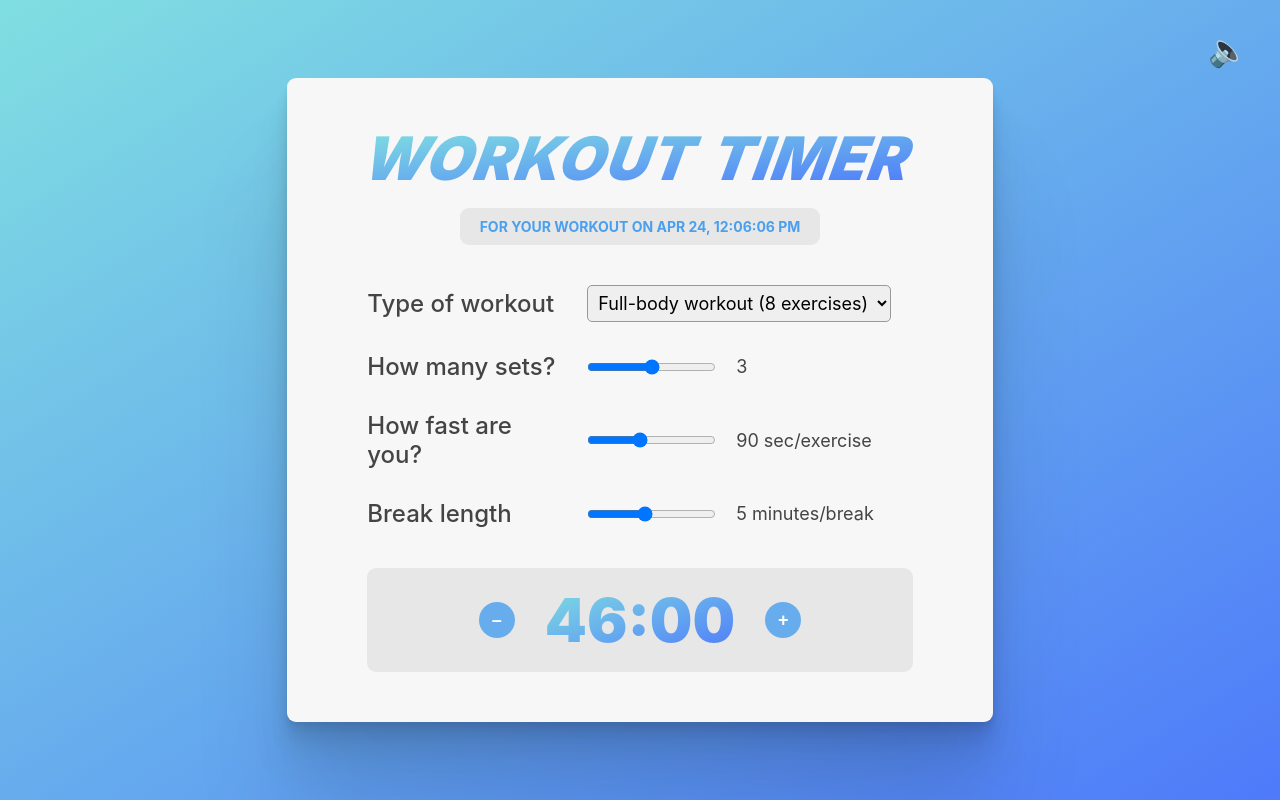
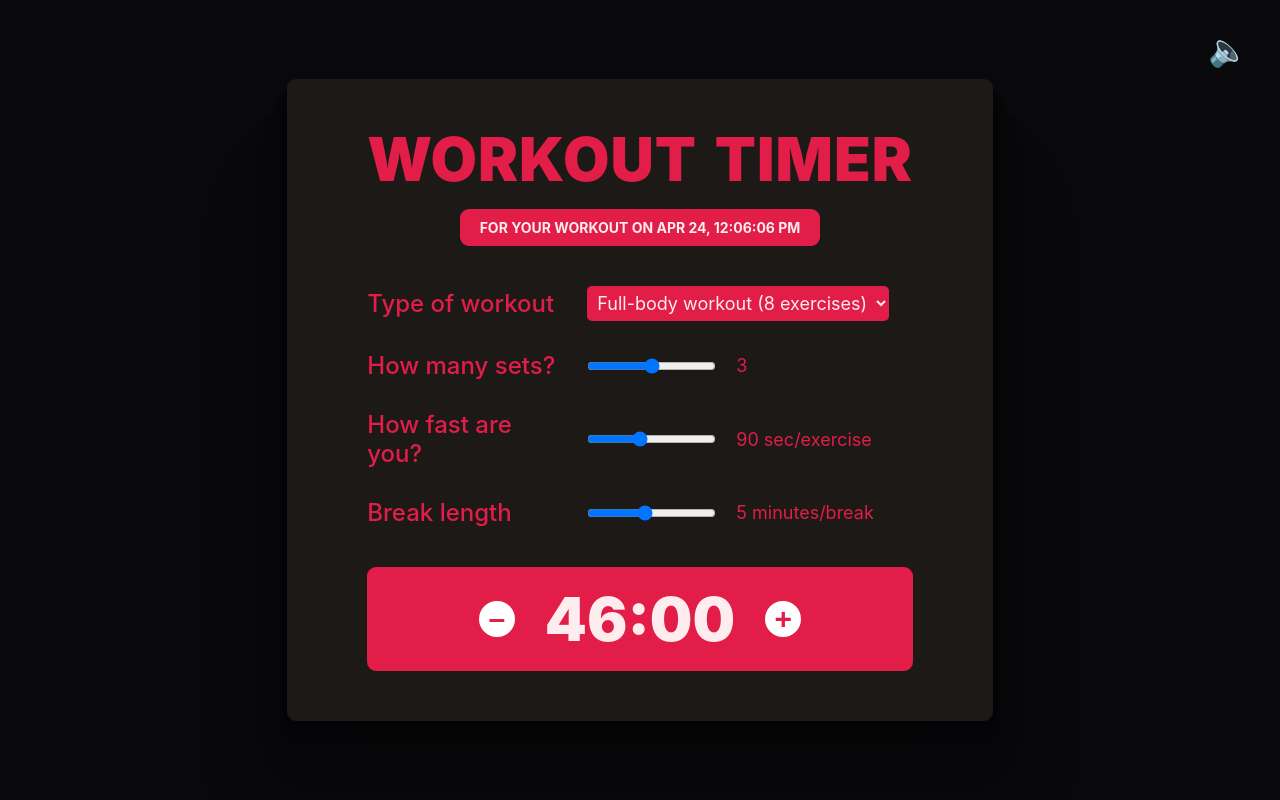
Before and after one commit to Bhupender2/Workout-timer, a React (Create React App) app: page / in a window 1280 px wide. Built offline with nearby package versions, Linux system fonts and the light colour scheme.

Commit message:
styling done

```diff
--- a/src/Calculator.js
+++ b/src/Calculator.js
@@ -36,12 +36,12 @@ const Calculator = memo(function Calculator({ workouts, allowSound }) {
     playSound();
   }, [allowSound, duration]); // on duration derived state variable change effect will run
 
-  useEffect(
-    function () {
-      document.title = `Your ${number} exercises workout`;
-    },
-    [number]
-  );
+  // useEffect(
+  //   function () {
+  //     document.title = `Your ${number} exercises workout`;
+  //   },
+  //   [number]
+  // );
   // usE effect able to access the outside scope state variable even the parent component already rendered  only because of closure
 
   function handleDec() {
--- a/src/index.css
+++ b/src/index.css
@@ -16,11 +16,11 @@ body {
   display: flex;
   align-items: center;
   justify-content: center;
-  background-image: linear-gradient(to right bottom, #80dfe1, #4e7afa);
+  background-image: linear-gradient(to right bottom, #09090B, #09090B);
 }
 
 main {
-  background-color: #f7f7f7;
+  background-color: #1C1917;
   padding: 5rem 8rem;
   border-radius: 9px;
   box-shadow: 0px 2.8px 2.8px rgba(0, 0, 0, 0.028),
@@ -39,9 +39,8 @@ h1 {
   line-height: 1;
   margin-bottom: 2rem;
   background-clip: text;
-  background-image: linear-gradient(to right bottom, #80dfe1, #4e7afa);
+  background-image: linear-gradient(to right bottom, #E11D48, #E11D48);
   color: transparent;
-  transform: skew(-20deg);
 }
 
 time {
@@ -50,12 +49,14 @@ time {
   text-align: center;
   margin: 0 auto;
   margin-bottom: 4rem;
-  background-color: #e7e7e7;
+
+  /* background-color: #FEECEE; */
+  background-color:#E11D48;
   border-radius: 9px;
   padding: 1rem;
   font-size: 1.4rem;
   font-weight: 700;
-  color: #4a9fee;
+  color: #FEECEE;
   text-transform: uppercase;
 }
 
@@ -77,18 +78,23 @@ label {
   font-size: 2.4rem;
   display: block;
   width: 20rem;
+  color:#E11D48
 }
 
 select {
   font-family: inherit;
   font-size: 1.8rem;
   padding: 0.6rem;
-  border: 1px solid #999;
+  color:#FEECEE;
+  border: none;
+
+  background-color:#E11D48;
   border-radius: 5px;
 }
 
 span {
   font-size: 1.8rem;
+  color:#E11D48
 }
 
 section {
@@ -96,7 +102,7 @@ section {
   align-items: center;
   justify-content: center;
   gap: 3rem;
-  background-color: #e7e7e7;
+  background-color: #E11D48;
   border-radius: 9px;
   padding: 1.6rem;
 }
@@ -106,7 +112,7 @@ p {
   font-weight: 900;
   text-align: center;
   background-clip: text;
-  background-image: linear-gradient(to right bottom, #80dfe1, #4e7afa);
+  background-image: linear-gradient(to right bottom, #FEECEE, #FEECEE);
   color: transparent;
 }
 
@@ -118,10 +124,10 @@ button {
   justify-content: center;
   border-radius: 50%;
   border: none;
-  background-color: #67adee;
-  color: #fff;
+  background-color: white;
+  color: #E11D48;
   font-weight: 900;
-  font-size: 1.8rem;
+  font-size: 3rem;
   cursor: pointer;
 }
 
```
